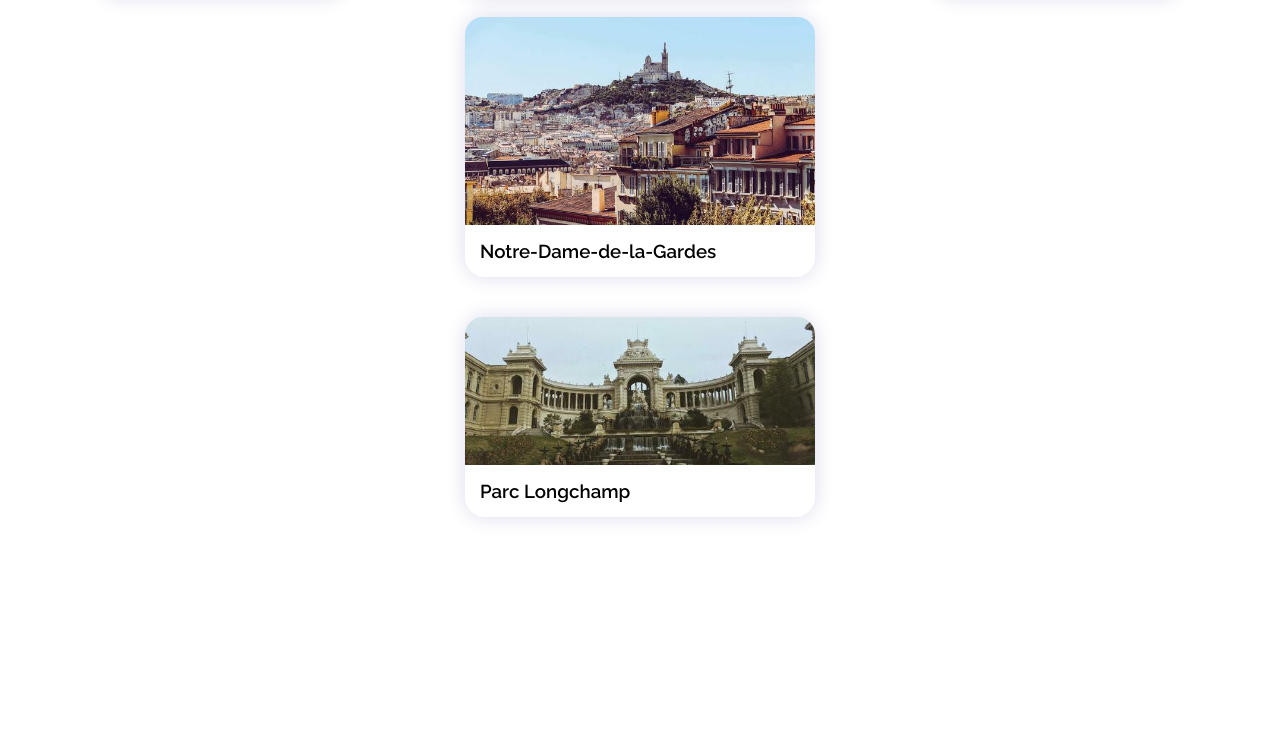
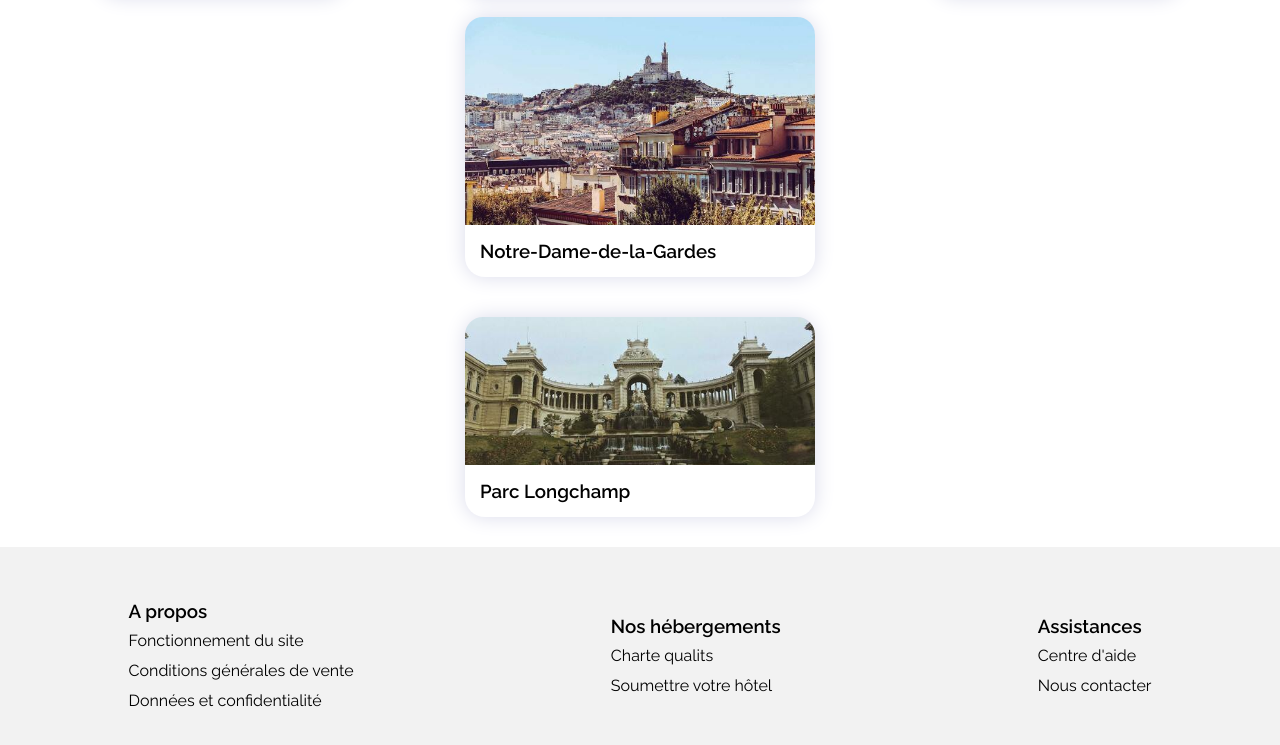
Before and after one commit to n3ographic/cpm2_2021_p1_front_abric, a plain HTML site: page index.html in a window 1280 px wide. Shown: the part 3133-3878 px from the top of the page. Before the commit the page ends 3680 px from the top, so only its background shows below. Drawn offline with Linux system fonts and the light colour scheme.

Commit message:
création du footer

```diff
--- a/index.html
+++ b/index.html
@@ -337,7 +337,26 @@
 
     </main>
 
-    <footer></footer>
+    <footer>
+        <div class="footerInfo">
+            <h3>A propos</h3>
+            <a href="#">Fonctionnement du site</a>
+            <a href="#">Conditions générales de vente</a>
+            <a href="#">Données et confidentialité</a>
+        </div>
+
+        <div class="footerInfo">
+            <h3>Nos hébergements</h3>
+            <a href="#">Charte qualits</a>
+            <a href="#">Soumettre votre hôtel</a>
+        </div>
+
+        <div class="footerInfo">
+            <h3>Assistances</h3>
+            <a href="#">Centre d'aide</a>
+            <a href="#">Nous contacter</a>
+        </div>
+    </footer>
 
 
 </body>
--- a/style.css
+++ b/style.css
@@ -260,9 +260,6 @@ CODE CSS POUR LES FILTRES
         margin: 0px 30px 10px 0px;
       }
     }
-
-
-
 
     /*=========================
     CODE CSS POUR LA PARTIE INFO
@@ -620,3 +617,21 @@ RESPONSIVE PARTIE ACTIVITE
 
 
 }
+
+
+footer{
+    display: flex;
+    flex-direction: row;
+    justify-content: space-around;
+    align-items: center;
+    height: 200px;
+    background-color:#F2F2F2 ;
+
+}
+
+
+.footerInfo{
+    display: flex;
+    flex-direction: column;
+    line-height: 30px;
+}
```
